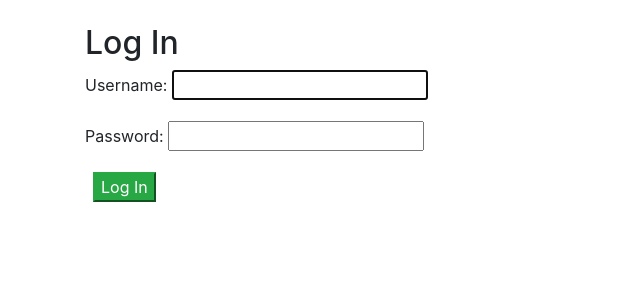
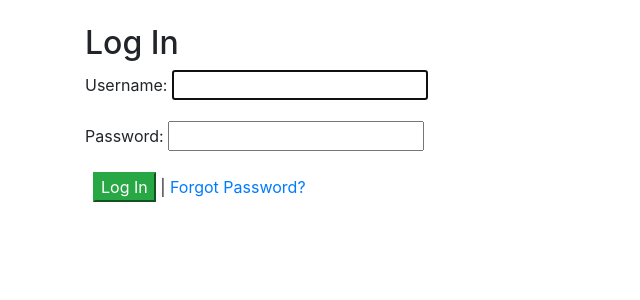
Before and after one commit to renzyndrome/newspaper-app, a Django app: page /users/login/ in a window 1280 px wide. Shown: the part 56-356 px from the top of the page, without its empty margins (0-640 px from the left). Run offline with Django 3.2, Linux system fonts and the light colour scheme; some libraries are stand-ins or nearby versions.

Commit message:
add forgot pw

```diff
--- a/templates/registration/login.html
+++ b/templates/registration/login.html
@@ -7,6 +7,7 @@
 <form method="post">
     {% csrf_token %}
     {{ form.as_p }}
-    <button class="btn-success ml-2" type="submit">Log In</button>
+    <button class="btn-success ml-2" type="submit">Log In</button> |
+    <a href="/users/password_reset">Forgot Password?</a>
 </form>
 {% endblock content %}
--- a/users/urls.py
+++ b/users/urls.py
@@ -1,6 +1,6 @@
 from django.urls import path
 
-from .views import SignUpView
+from .views import SignUpView, ForgotPassword
 
 urlpatterns = [
     path('signup/', SignUpView.as_view(), name='signup'),
--- a/users/views.py
+++ b/users/views.py
@@ -8,3 +8,6 @@ class SignUpView(CreateView):
     form_class = CustomUserCreationForm
     success_url = reverse_lazy('login')
     template_name = 'signup.html'
+
+class ForgotPassword():
+    template_name = 'registration/password_reset_email.html'
```
Also changed, not shown: 1 other file.
